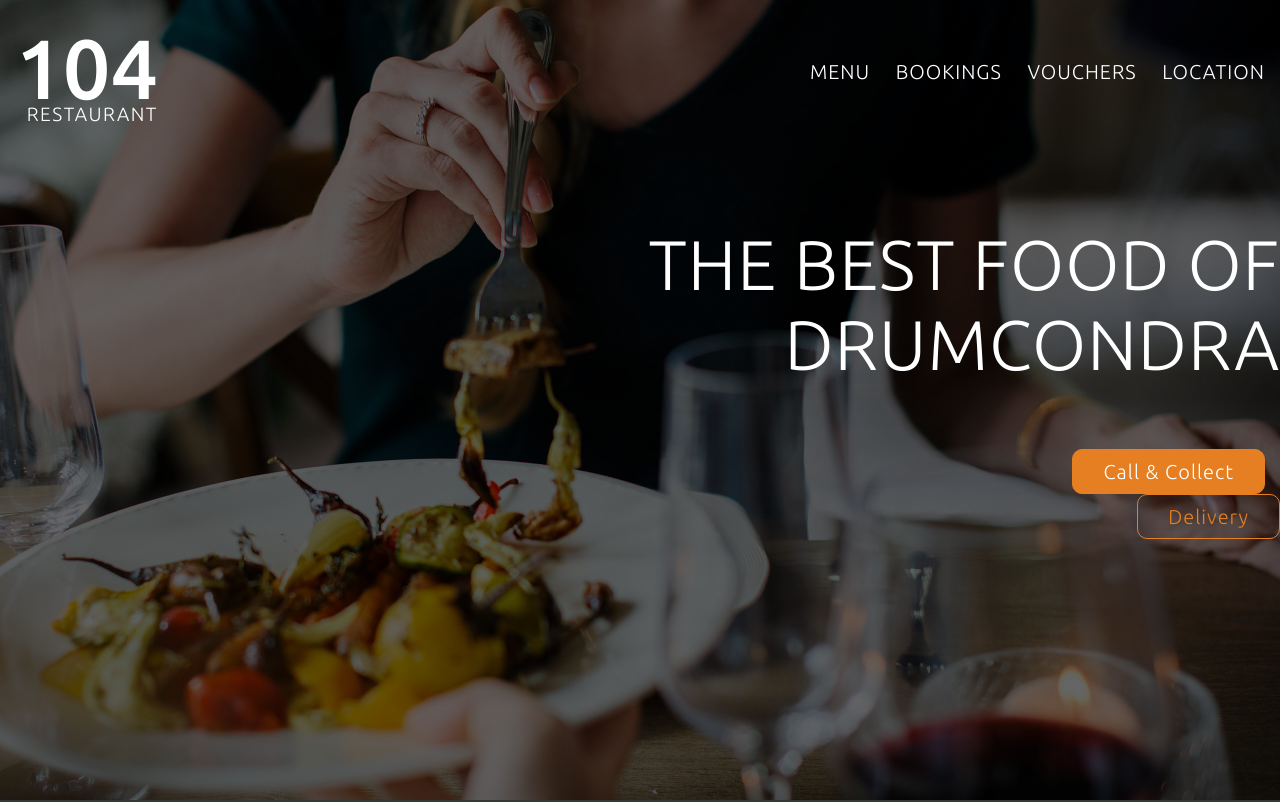
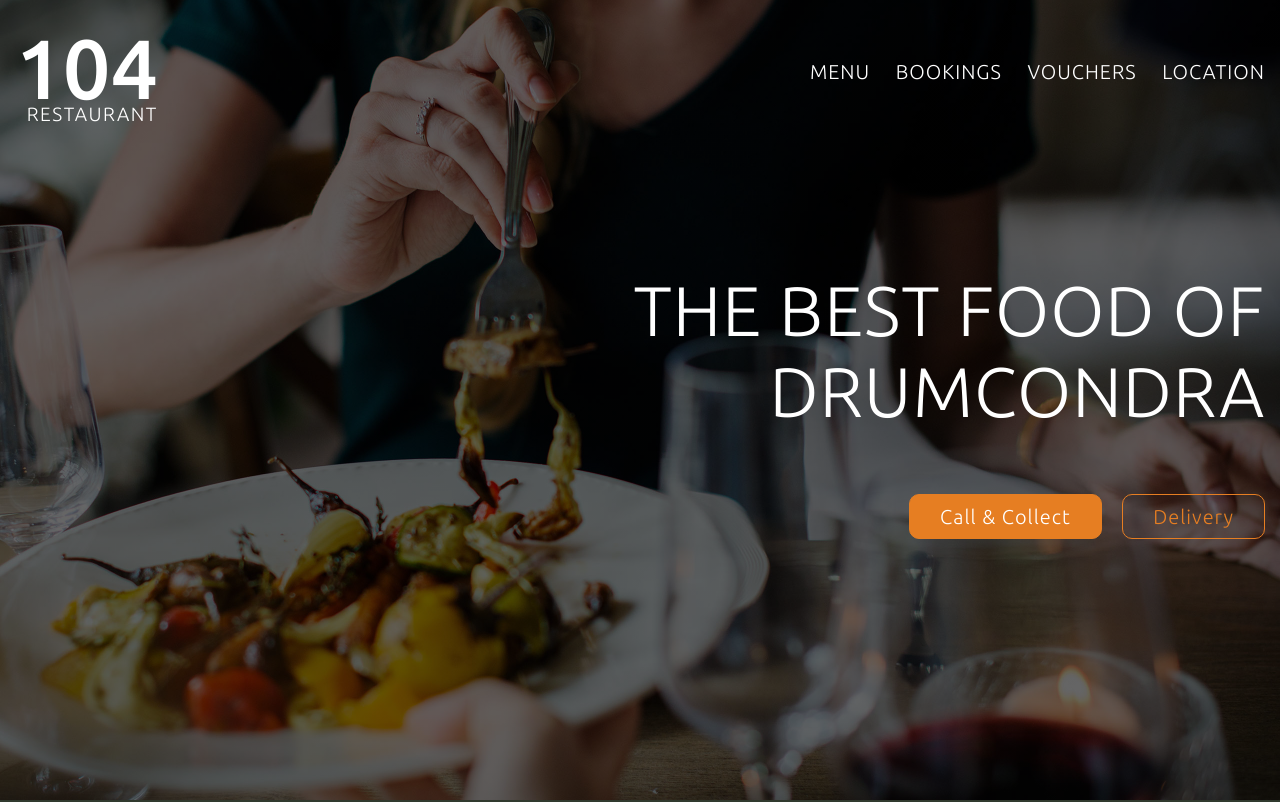
Before and after one commit to cinthiafontoura/restaurant104, a plain HTML site: page index.html in a window 1280 px wide. Shown: the top 802 px of the page. Drawn offline with nearby package versions, Linux system fonts and the light colour scheme.

Commit message:
Update index.html

```diff
--- a/index.html
+++ b/index.html
@@ -43,10 +43,13 @@
         <a class="mobile-nav-icon js--nav-icon" href="#0"><ion-icon id="animate-menu" name="menu"></ion-icon></a>
       </div>
     </nav>
-    <div class="hero-text">
+    <div class="row hero-text">
       <h1>The best food of<br>Drumcondra</h1>
-      <a class="btn btn-full" href="#contact">Call & Collect</a>
-      <a class="btn btn-ghost" href="https://www.just-eat.ie/restaurants-restaurant104-dublin-drumcondra" target="_blank">Delivery</a>
+      <div>
+        <a class="btn btn-full" href="#contact">Call & Collect</a>
+        <a class="btn btn-ghost" href="https://www.just-eat.ie/restaurants-restaurant104-dublin-drumcondra" target="_blank">Delivery</a>
+      </div>
+
     </div>
   </header>
 
```
